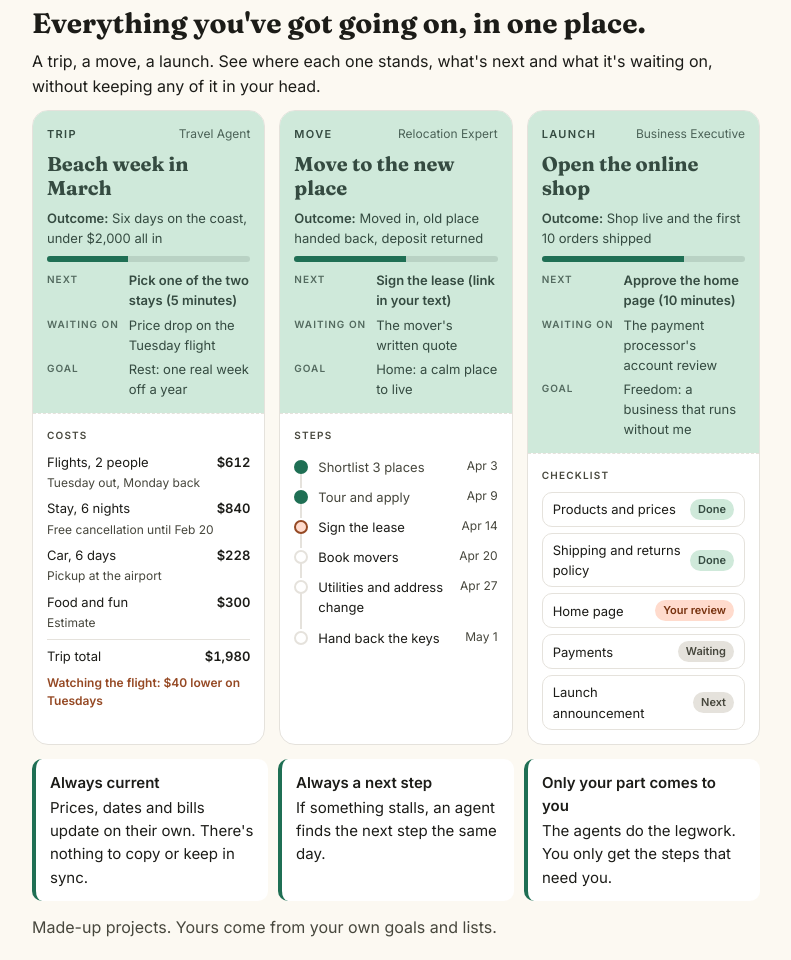
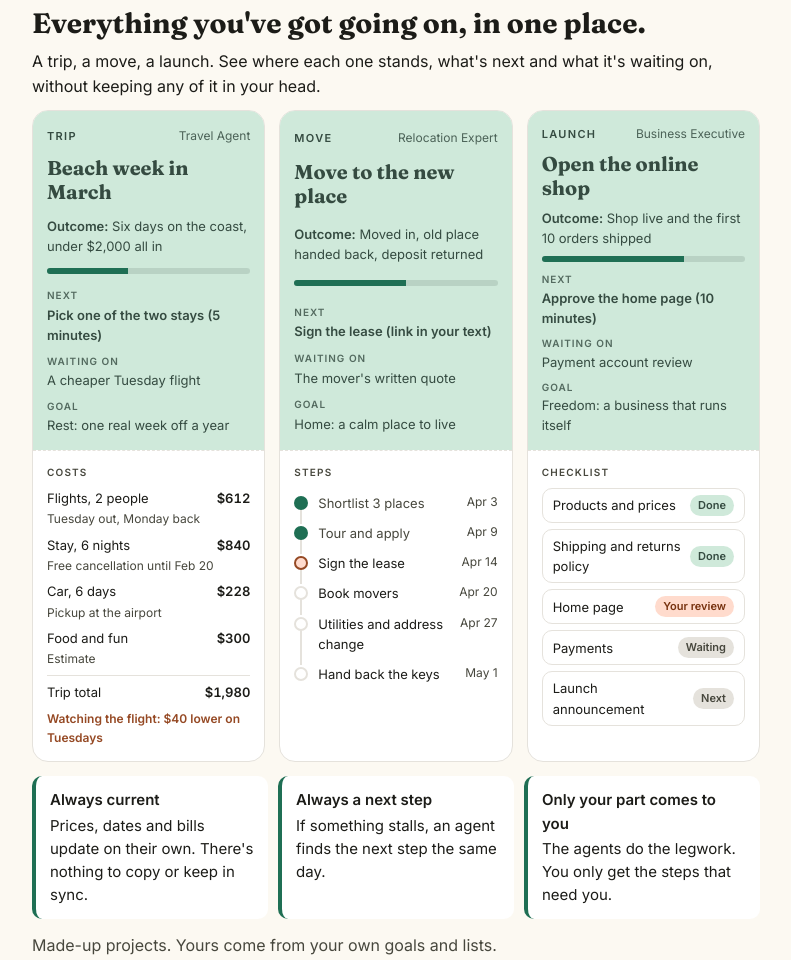
Before and after one commit to rodmjay/should, a plain HTML site: page index.html in a window 1280 px wide. Shown: the part 10192-11152 px from the top of the page, without its empty margins (244-1035 px from the left). Drawn offline with Linux system fonts and the light colour scheme.

Commit message:
Projects cards: labels above values so 3 columns read well at page width; panels line up again; shorter values
Co-Authored-By: Claude Opus 5.5 <noreply@anthropic.com>

```diff
--- a/i18n/en.js
+++ b/i18n/en.js
@@ -55,13 +55,13 @@
   proj_fields: ["Outcome", "Next", "Waiting on", "Goal"],
   proj_cards: [
    { type: "Trip", owner: "Travel Agent", panel: "Costs", name: "Beach week in March", outcome: "Six days on the coast, under $2,000 all in", pct: 40,
-     next: "Pick one of the two stays (5 minutes)", waiting: "Price drop on the Tuesday flight", goal: "Rest: one real week off a year",
+     next: "Pick one of the two stays (5 minutes)", waiting: "A cheaper Tuesday flight", goal: "Rest: one real week off a year",
      body: { kind: "lines", items: [["Flights, 2 people", "$612", "Tuesday out, Monday back"], ["Stay, 6 nights", "$840", "Free cancellation until Feb 20"], ["Car, 6 days", "$228", "Pickup at the airport"], ["Food and fun", "$300", "Estimate"]], total: ["Trip total", "$1,980"], watch: "Watching the flight: $40 lower on Tuesdays" } },
    { type: "Move", owner: "Relocation Expert", panel: "Steps", name: "Move to the new place", outcome: "Moved in, old place handed back, deposit returned", pct: 55,
      next: "Sign the lease (link in your text)", waiting: "The mover's written quote", goal: "Home: a calm place to live",
      body: { kind: "steps", items: [["Shortlist 3 places", "Apr 3", "done"], ["Tour and apply", "Apr 9", "done"], ["Sign the lease", "Apr 14", "now"], ["Book movers", "Apr 20", "next"], ["Utilities and address change", "Apr 27", "next"], ["Hand back the keys", "May 1", "next"]] } },
    { type: "Launch", owner: "Business Executive", panel: "Checklist", name: "Open the online shop", outcome: "Shop live and the first 10 orders shipped", pct: 70,
-     next: "Approve the home page (10 minutes)", waiting: "The payment processor's account review", goal: "Freedom: a business that runs without me",
+     next: "Approve the home page (10 minutes)", waiting: "Payment account review", goal: "Freedom: a business that runs itself",
      body: { kind: "gates", items: [["Products and prices", "done", "Done"], ["Shipping and returns policy", "done", "Done"], ["Home page", "now", "Your review"], ["Payments", "wait", "Waiting"], ["Launch announcement", "wait", "Next"]] } },
   ],
   proj_notes: [
--- a/i18n/es.js
+++ b/i18n/es.js
@@ -55,13 +55,13 @@
   proj_fields: ["Resultado", "Siguiente", "Esperando", "Meta"],
   proj_cards: [
    { type: "Viaje", owner: "Agente de viajes", panel: "Costos", name: "Semana de playa en marzo", outcome: "Seis días en la costa, menos de $2,000 en total", pct: 40,
-     next: "Elegir uno de los dos alojamientos (5 minutos)", waiting: "Que baje el precio del vuelo del martes", goal: "Descanso: una semana libre de verdad al año",
+     next: "Elegir uno de los dos alojamientos (5 minutos)", waiting: "Un vuelo del martes más barato", goal: "Descanso: una semana libre de verdad al año",
      body: { kind: "lines", items: [["Vuelos, 2 personas", "$612", "Ida el martes, regreso el lunes"], ["Alojamiento, 6 noches", "$840", "Cancelación gratis hasta el 20 de feb."], ["Auto, 6 días", "$228", "Se recoge en el aeropuerto"], ["Comida y paseos", "$300", "Estimado"]], total: ["Total del viaje", "$1,980"], watch: "Vigilando el vuelo: $40 menos los martes" } },
    { type: "Mudanza", owner: "Experto en mudanzas", panel: "Pasos", name: "Mudarse al nuevo lugar", outcome: "Instalado, el lugar anterior entregado y el depósito devuelto", pct: 55,
      next: "Firmar el contrato (enlace en su mensaje)", waiting: "La cotización por escrito de la mudanza", goal: "Hogar: un lugar tranquilo para vivir",
      body: { kind: "steps", items: [["Elegir 3 lugares", "3 abr", "done"], ["Visitar y aplicar", "9 abr", "done"], ["Firmar el contrato", "14 abr", "now"], ["Contratar la mudanza", "20 abr", "next"], ["Servicios y cambio de dirección", "27 abr", "next"], ["Entregar las llaves", "1 may", "next"]] } },
    { type: "Lanzamiento", owner: "Ejecutivo de negocios", panel: "Lista de pendientes", name: "Abrir la tienda en línea", outcome: "Tienda en línea y los primeros 10 pedidos enviados", pct: 70,
-     next: "Aprobar la página de inicio (10 minutos)", waiting: "La revisión de la cuenta de pagos", goal: "Libertad: un negocio que funcione sin mí",
+     next: "Aprobar la página de inicio (10 minutos)", waiting: "Revisión de la cuenta de pagos", goal: "Libertad: un negocio que funcione solo",
      body: { kind: "gates", items: [["Productos y precios", "done", "Listo"], ["Política de envíos y devoluciones", "done", "Listo"], ["Página de inicio", "now", "Su revisión"], ["Pagos", "wait", "Esperando"], ["Anuncio del lanzamiento", "wait", "Siguiente"]] } },
   ],
   proj_notes: [
--- a/index.html
+++ b/index.html
@@ -155,8 +155,8 @@ svg.chart{width:100%;height:auto;display:block;margin-top:8px}
 .dropped small{font-size:10px;letter-spacing:.12em;text-transform:uppercase;font-weight:600}
 /* projects */
 .proj-grid{display:grid;gap:14px;grid-template-columns:repeat(auto-fit,minmax(min(220px,100%),1fr))}
+.pj{background:var(--card);border:1px solid var(--line);border-radius:16px;overflow:hidden;display:flex;flex-direction:column;min-width:0}
 @media(min-width:480px){.pj{display:grid;grid-row:span 2;grid-template-rows:subgrid;gap:0}}
-.pj{background:var(--card);border:1px solid var(--line);border-radius:16px;overflow:hidden;display:flex;flex-direction:column;min-width:0}
 .pj-shell{background:var(--accent-soft);color:var(--md-sys-color-on-secondary-container);padding:14px;display:grid;gap:8px}
 .pj-top{display:flex;justify-content:space-between;align-items:center;gap:8px}
 .pj-type{font-size:11px;letter-spacing:.12em;text-transform:uppercase;font-weight:600}
@@ -165,7 +165,8 @@ svg.chart{width:100%;height:auto;display:block;margin-top:8px}
 .pj-out{font-size:13px;margin:0}
 .pj-bar{height:6px;border-radius:999px;background:color-mix(in srgb,var(--md-sys-color-on-secondary-container) 14%,transparent);overflow:hidden}
 .pj-bar i{display:block;height:100%;width:var(--p);background:var(--accent)}
-.pj-f{display:grid;grid-template-columns:auto 1fr;gap:4px 10px;margin:0;font-size:13px}
+.pj-f{display:grid;grid-template-columns:1fr;gap:0;margin:0;font-size:13px}
+.pj-f dd+dt{margin-top:6px}
 .pj-f dt{font-size:10px;letter-spacing:.1em;text-transform:uppercase;font-weight:600;padding-top:2px;opacity:.8}
 .pj-f dd{margin:0;min-width:0}
 .pj-f dd.next{font-weight:600}
```
